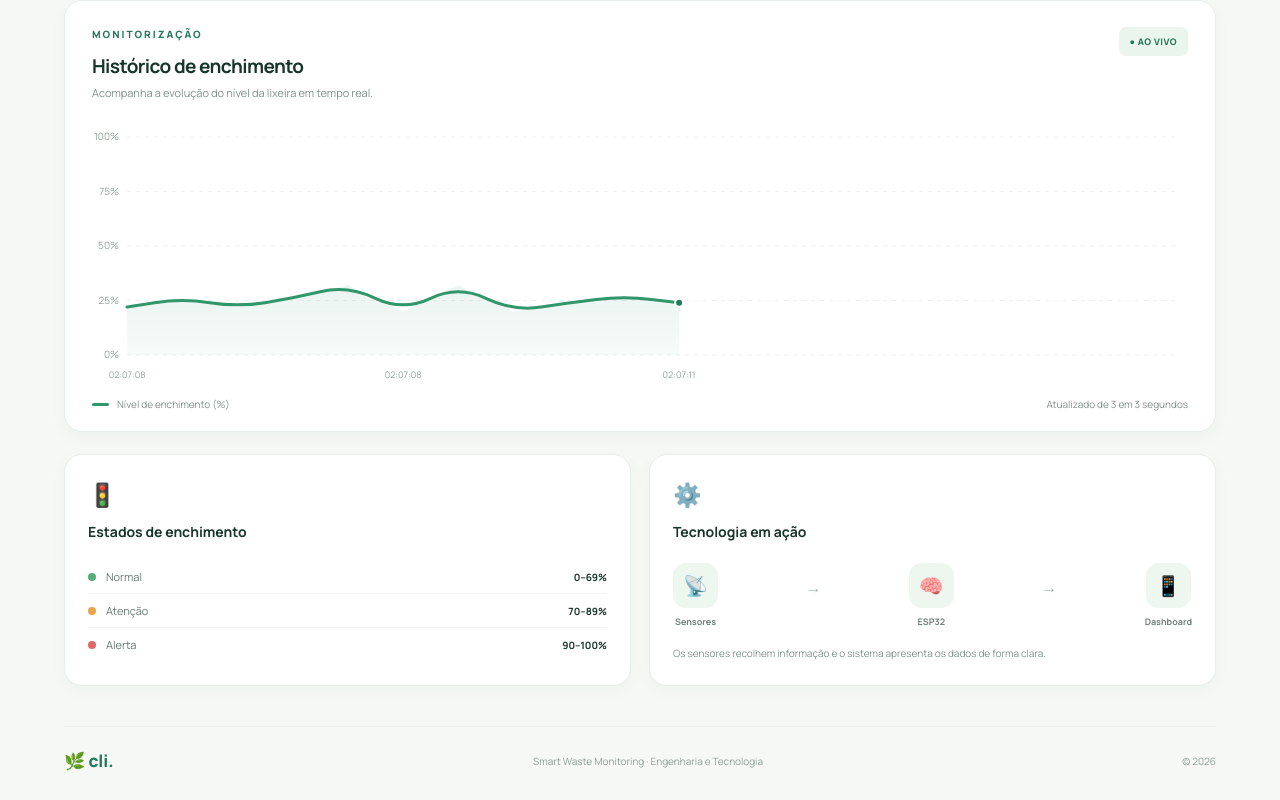
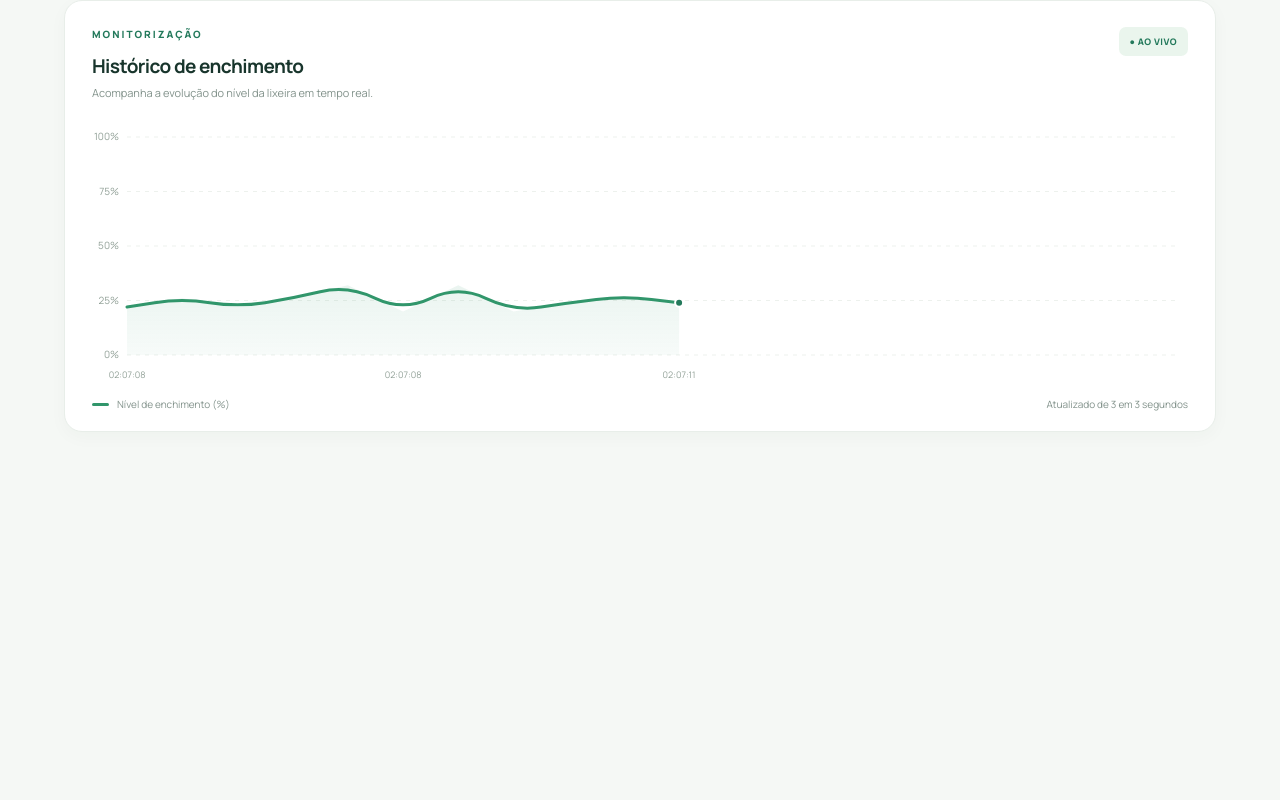
Before and after one commit to yunaraguevane-debug/caixote-lixo-inteligente, a plain HTML site: page index.html in a window 1280 px wide. Shown: the part 671-1471 px from the top of the page. After the commit the page ends 1125 px from the top, so only its background shows below. Drawn offline with Linux system fonts and the light colour scheme.

Commit message:
Update index.html

```diff
--- a/index.html
+++ b/index.html
@@ -110,46 +110,6 @@
       </div>
     </section>
 
-    <section class="bottom-grid">
-      <article class="info-card">
-        <div class="small-icon">🚦</div>
-        <h3>Estados de enchimento</h3>
-        <div class="state-row">
-          <span class="state-color normal"></span>
-          <span>Normal</span>
-          <strong>0–69%</strong>
-        </div>
-        <div class="state-row">
-          <span class="state-color warning"></span>
-          <span>Atenção</span>
-          <strong>70–89%</strong>
-        </div>
-        <div class="state-row">
-          <span class="state-color alert"></span>
-          <span>Alerta</span>
-          <strong>90–100%</strong>
-        </div>
-      </article>
-
-      <article class="info-card how-card">
-        <div class="small-icon">⚙️</div>
-        <h3>Tecnologia em ação</h3>
-        <div class="technology-flow">
-          <div><span>📡</span><small>Sensores</small></div>
-          <b>→</b>
-          <div><span>🧠</span><small>ESP32</small></div>
-          <b>→</b>
-          <div><span>📱</span><small>Dashboard</small></div>
-        </div>
-        <p>Os sensores recolhem informação e o sistema apresenta os dados de forma clara.</p>
-      </article>
-    </section>
-
-    <footer>
-      <div class="footer-brand">🌿 cli.</div>
-      <p>Smart Waste Monitoring · Engenharia e Tecnologia</p>
-      <span>© 2026</span>
-    </footer>
   </main>
 
   <script src="script.js"></script>
```
